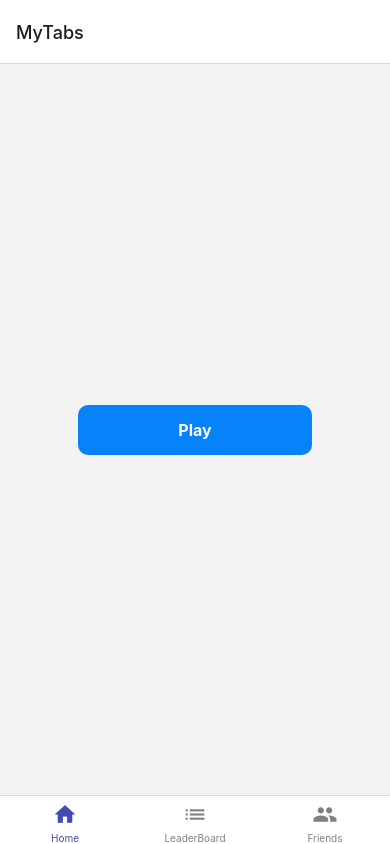
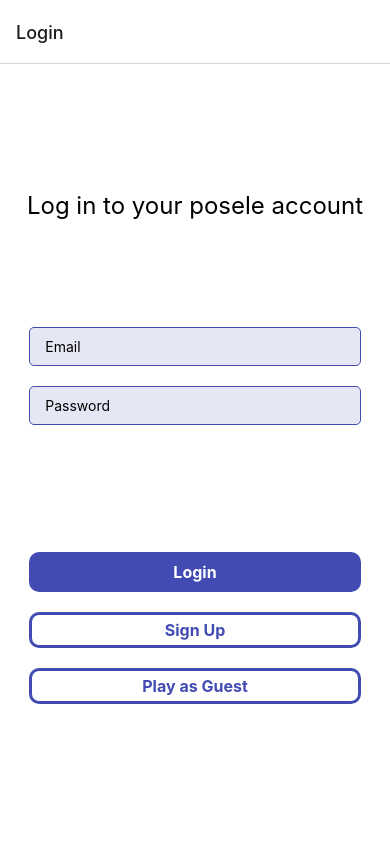
Before and after one commit to team-posele/posele-app, a React Native app: screen /Login in a window 390 px wide. Built offline with nearby package versions, Linux system fonts and the light colour scheme; no server answers.

Commit message:
hook up authentication backend
can now sign up, login, and logout

```diff
--- a/App.js
+++ b/App.js
@@ -5,6 +5,7 @@ import { createNativeStackNavigator } from "@react-navigation/native-stack";
 import MyTabs from "./screens/MyTabs";
 import DisplayPose from "./screens/DisplayPose";
 import CapturePose from "./screens/CapturePose";
+import Login from "./screens/Login";
 
 const Stack = createNativeStackNavigator();
 
@@ -12,6 +13,7 @@ export default function App() {
   return (
     <NavigationContainer>
       <Stack.Navigator>
+        <Stack.Screen name="Login" component={Login} />
         <Stack.Screen name="MyTabs" component={MyTabs} />
         <Stack.Screen name="DisplayPose" component={DisplayPose} />
         <Stack.Screen name="CapturePose" component={CapturePose} />
--- /dev/null
+++ b/screens/Login.js
@@ -0,0 +1,160 @@
+import {
+  KeyboardAvoidingView,
+  StyleSheet,
+  Text,
+  TextInput,
+  TouchableOpacity,
+  View,
+} from "react-native";
+import React, { useEffect, useState } from "react";
+
+import { auth } from "../firebase";
+import { useNavigation } from "@react-navigation/native";
+
+const Login = () => {
+  const navigate = useNavigation();
+  const [email, setEmail] = useState("");
+  const [password, setPassword] = useState("");
+
+  useEffect(() => {
+    const unsubscribe = auth.onAuthStateChanged((user) => {
+      if (user) {
+        navigate.replace("MyTabs");
+      }
+    });
+
+    return unsubscribe;
+  }, []);
+
+  const handleSignup = () => {
+    console.log(`you signed up`);
+    auth
+      .createUserWithEmailAndPassword(email, password)
+      .then((userCredentials) => {
+        const user = userCredentials.user;
+        console.log(`Signing up with user email: ${user.email}`);
+      })
+      .catch((error) => {
+        console.log(`error! ${error}`);
+      });
+  };
+
+  const handleLogin = () => {
+    auth
+      .signInWithEmailAndPassword(email, password)
+      .then((userCredentials) => {
+        const user = userCredentials.user;
+        console.log(`Logging in with user email: ${user.email}`);
+      })
+      .catch((error) => {
+        console.log(`error! ${error}`);
+      });
+  };
+
+  return (
+    <KeyboardAvoidingView style={styles.main} behavior="padding">
+      <View style={styles.headerContainer}>
+        <Text style={styles.headerText}>Log in to your posele account</Text>
+      </View>
+
+      {/* behavior: padding makes the view get out of the way of the device keyboard*/}
+      <View style={styles.inputContainer}>
+        <TextInput
+          style={styles.input}
+          placeholder="Email"
+          value={email}
+          onChangeText={(text) => setEmail(text)}
+        />
+        <TextInput
+          style={styles.input}
+          placeholder="Password"
+          secureTextEntry
+          value={password}
+          onChangeText={(text) => setPassword(text)}
+        />
+      </View>
+      <View style={styles.buttonContainer}>
+        <TouchableOpacity style={styles.primaryButton}>
+          <Text style={styles.primaryButtonText} onPress={handleLogin}>
+            Login
+          </Text>
+        </TouchableOpacity>
+        <TouchableOpacity style={styles.secondaryButton}>
+          <Text style={styles.secondaryButtonText} onPress={handleSignup}>
+            Sign Up
+          </Text>
+        </TouchableOpacity>
+        <TouchableOpacity style={styles.secondaryButton}>
+          <Text style={styles.secondaryButtonText}>Play as Guest</Text>
+        </TouchableOpacity>
+      </View>
+    </KeyboardAvoidingView>
+  );
+};
+
+export default Login;
+
+const styles = StyleSheet.create({
+  main: {
+    flex: 1,
+    backgroundColor: "white",
+    alignItems: "center",
+    justifyContent: "center",
+  },
+  headerContainer: {
+    flex: 1,
+    alignItems: "center",
+    justifyContent: "flex-end",
+  },
+  headerText: { fontSize: 24, textAlign: "center" },
+  buttonContainer: {
+    width: "100%",
+    flex: 2,
+    alignItems: "center",
+    justifyContent: "flex-start",
+  },
+  primaryButton: {
+    backgroundColor: "#414BB2",
+    width: "85%",
+    padding: 10,
+    borderRadius: 10,
+    alignItems: "center",
+    marginTop: 20,
+  },
+  primaryButtonText: {
+    color: "white",
+    fontSize: 16,
+    fontWeight: "bold",
+  },
+  secondaryButton: {
+    backgroundColor: "white",
+    borderColor: "#414BB2",
+    borderWidth: 3,
+    width: "85%",
+    padding: 5,
+    borderRadius: 10,
+    alignItems: "center",
+    marginTop: 20,
+  },
+  secondaryButtonText: {
+    color: "#414BB2",
+    fontSize: 16,
+    fontWeight: "bold",
+  },
+  inputContainer: {
+    flex: 2,
+    width: "100%",
+    alignItems: "center",
+    justifyContent: "center",
+  },
+  input: {
+    width: "85%",
+    backgroundColor: "#414BB222",
+    borderWidth: 1,
+    borderColor: "#414BB2",
+    paddingHorizontal: 15,
+    paddingVertical: 10,
+    borderRadius: 5,
+    marginVertical: 10,
+  },
+});
--- a/screens/MyTabs.js
+++ b/screens/MyTabs.js
@@ -4,6 +4,7 @@ import { NavigationContainer } from "@react-navigation/native";
 import { createBottomTabNavigator } from "@react-navigation/bottom-tabs";
 import { Icon } from "react-native-elements";
 import { useNavigation } from "@react-navigation/native";
+import { auth } from "../firebase";
 
 const Tab = createBottomTabNavigator();
 
@@ -14,10 +15,28 @@ const HomeScreen = () => {
     navigation.replace("DisplayPose");
   }
 
+  const handleLogout = () => {
+    auth
+      .signOut()
+      .then(() => {
+        console.log(`logged out!`);
+        navigation.replace("Login");
+      })
+      .catch((error) => {
+        console.log(`error in handleLogout: ${error}`);
+      });
+  };
+
   return (
     <View style={styles.container}>
-      <TouchableOpacity onPress={handlePlay} style={styles.button}>
-        <Text style={styles.buttonText}>Play</Text>
+      <Text>Hello, {auth.currentUser.email}</Text>
+      <TouchableOpacity onPress={handlePlay} style={styles.primaryButton}>
+        <Text style={styles.primaryButtonText}>Play</Text>
+      </TouchableOpacity>
+      <TouchableOpacity style={styles.secondaryButton}>
+        <Text style={styles.secondaryButtonText} onPress={handleLogout}>
+          Logout
+        </Text>
       </TouchableOpacity>
     </View>
   );
@@ -88,16 +107,32 @@ const styles = StyleSheet.create({
     justifyContent: "center",
     alignItems: "center",
   },
-  button: {
-    backgroundColor: "#0782F9",
+  primaryButton: {
+    backgroundColor: "#414BB2",
     width: "60%",
-    padding: 15,
+    padding: 10,
     borderRadius: 10,
     alignItems: "center",
+    marginTop: 20,
   },
-  buttonText: {
+  secondaryButton: {
+    backgroundColor: "white",
+    borderColor: "#414BB2",
+    borderWidth: 3,
+    width: "60%",
+    padding: 5,
+    borderRadius: 10,
+    alignItems: "center",
+    marginTop: 20,
+  },
+  primaryButtonText: {
     color: "white",
     fontSize: 16,
     fontWeight: "bold",
   },
+  secondaryButtonText: {
+    color: "#414BB2",
+    fontSize: 16,
+    fontWeight: "bold",
+  },
 });
```
Lines whose indentation alone changed are shown as unchanged.
